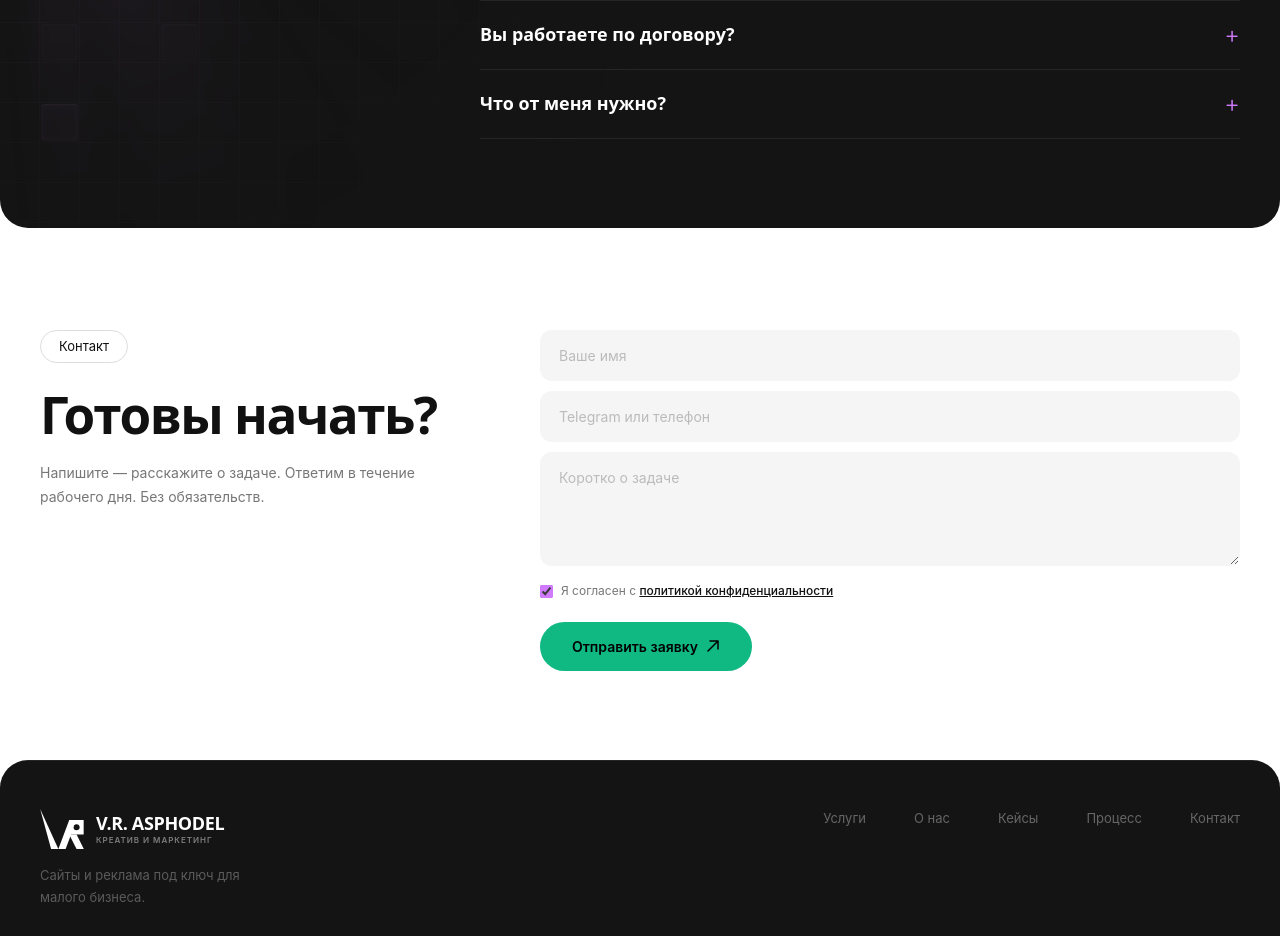
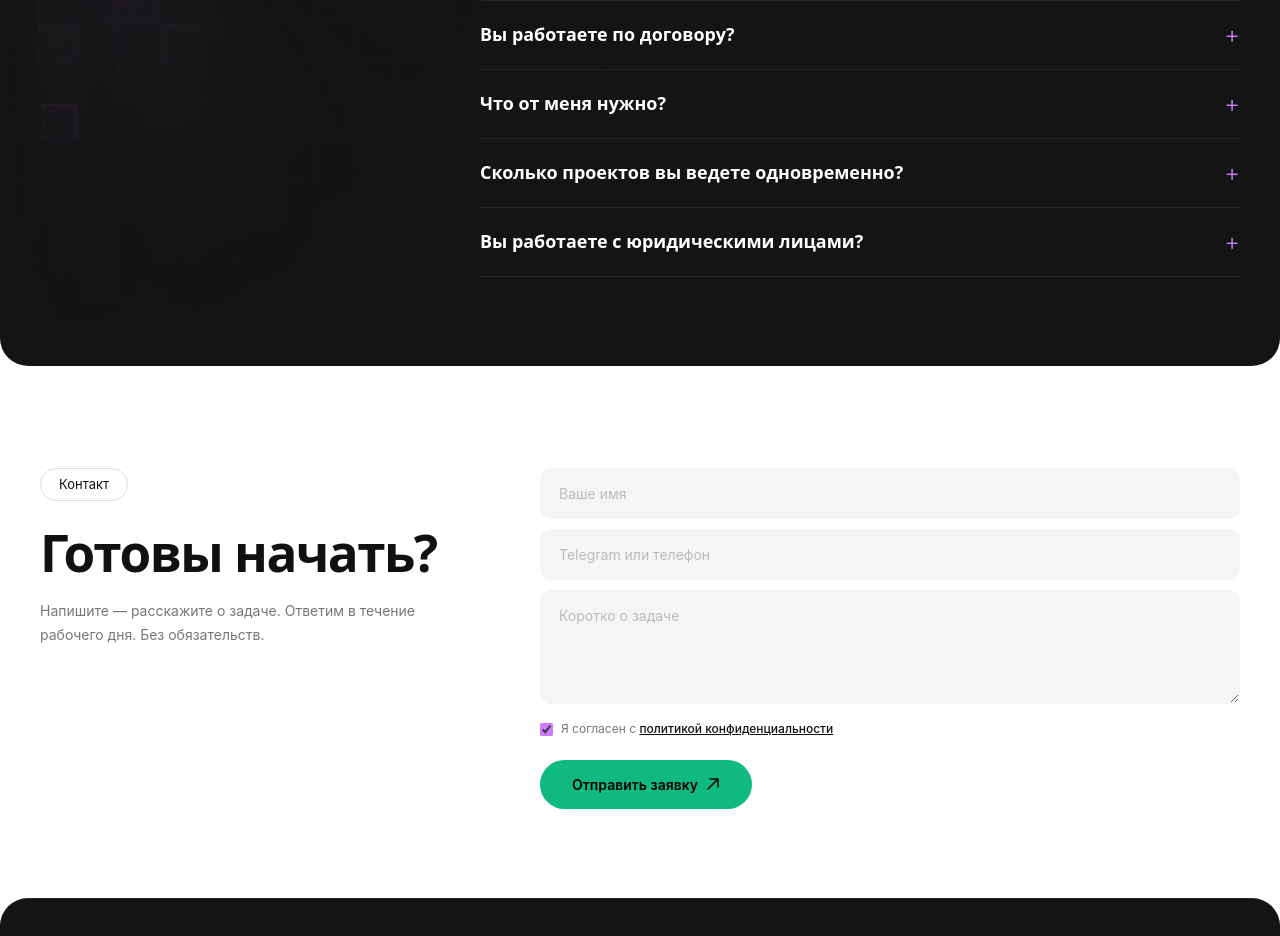
Before and after one commit to adamprogety-hub/asphodel, a Next.js app: page / in a window 1280 px wide. Shown: the part 8280-9216 px from the top of the page. Built offline with nearby package versions, Linux system fonts and the light colour scheme.

Commit message:
feat: add project capacity and client type details to FAQ section

```diff
--- a/src/components/sections/FAQ.tsx
+++ b/src/components/sections/FAQ.tsx
@@ -12,7 +12,10 @@ const faqs = [
   { q:'Сколько занимает разработка сайта?', a:'Лендинг — 7–14 рабочих дней. Мультистраничный — от 3 недель. Дедлайн фиксируем в договоре.' },
   { q:'Вы работаете по договору?', a:'Да, всегда. Прописываем что делаем, сроки, стоимость и количество итераций правок. Без устных договорённостей.' },
   { q:'Что от меня нужно?', a:'Рассказать о бизнесе, предоставить материалы (фото, лого если есть), давать обратную связь в течение 1–2 дней.' },
+  { q:'Сколько проектов вы ведете одновременно?', a:'Мы берем в работу максимум 1 проект по разработке сайтов и до 10 по рекламе одновременно. Это позволяет нам полностью погрузиться в нюансы вашего бизнеса и гарантировать качество, а не работать на поток.' },
+  { q:'Вы работаете с юридическими лицами?', a:'Да, мы работаем как с физическими, так и с юридическими лицами (ИП, ООО). Оформляем официальный договор, предоставляем закрывающие документы и принимаем оплату на расчетный счет.' },
 ]
+
 
 export default function FAQ() {
   const [open, setOpen] = useState<number | null>(null)
```
